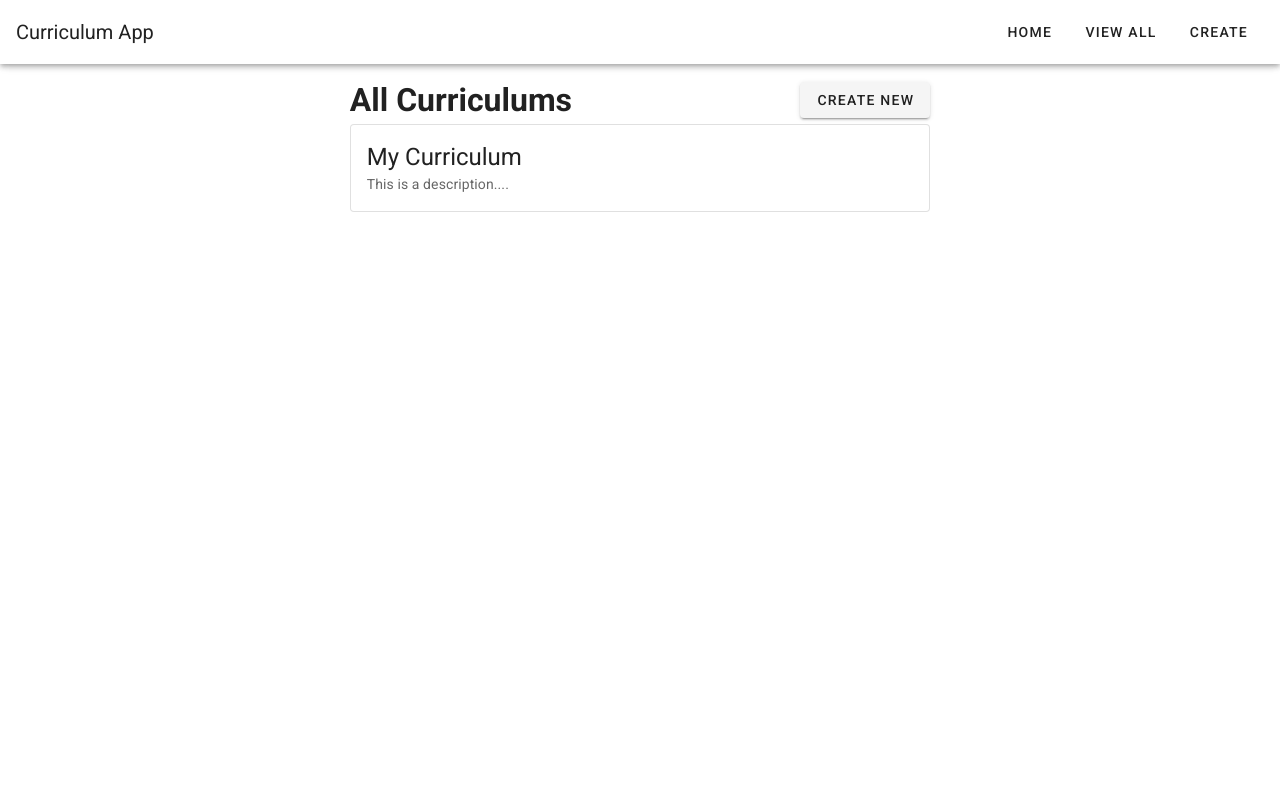
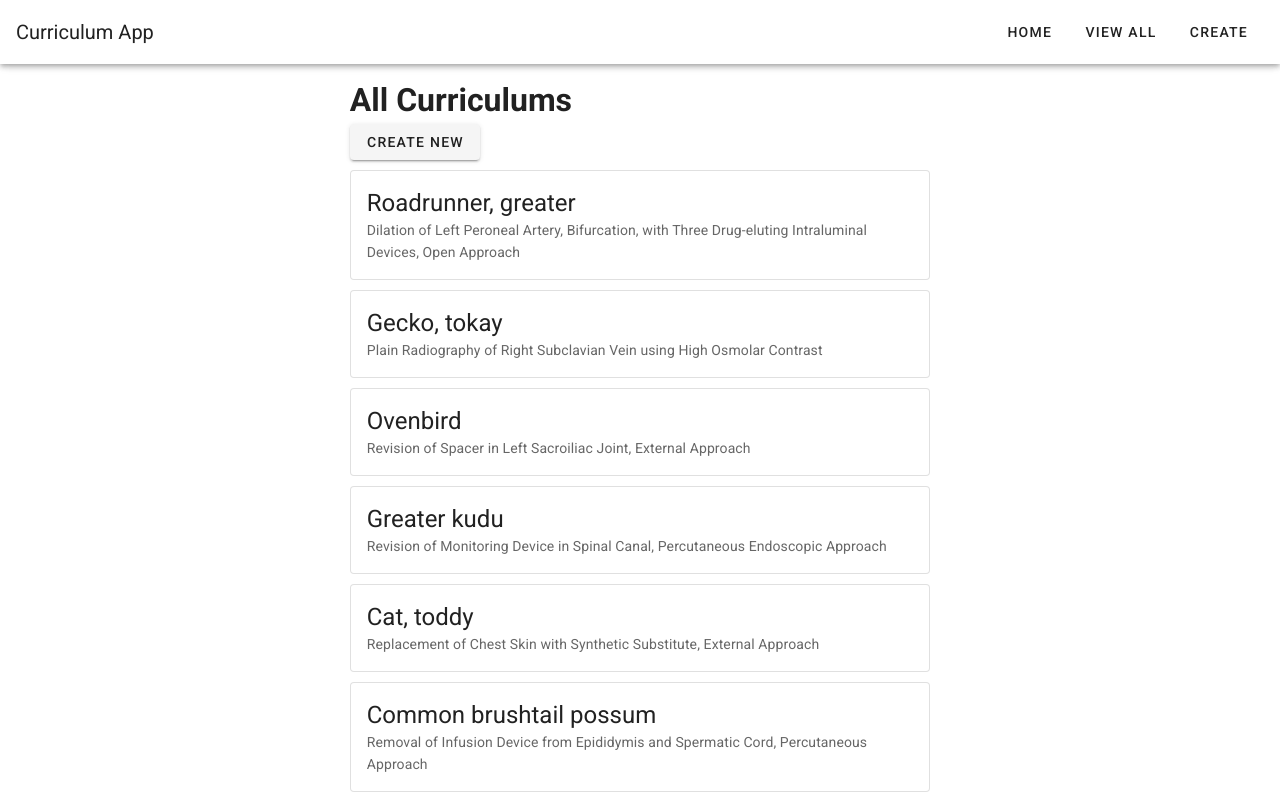
Before and after one commit to Ivan5/curriculum-app-vue-node, a Vue app in the folder curriculum-front/: page /#/curricula in a window 1280 px wide. Shown: the top 800 px of the page. Built offline with nearby package versions, Linux system fonts and the light colour scheme.

Commit message:
Display all curriculums from data file

```diff
--- a/curriculum-front/src/router/index.js
+++ b/curriculum-front/src/router/index.js
@@ -19,7 +19,7 @@ const routes = [
     component: DisplayCurricula
   },
   {
-    path: "/curriculum",
+    path: "/curricula/:id",
     name: "curriculum",
     component: DisplayCurriculum
   },
--- /dev/null
+++ b/curriculum-front/src/sass/components/_display-curricula.sass
@@ -0,0 +1,3 @@
+.display-curricula-page
+  .curriculum-card
+    margin: 10px 0
--- a/curriculum-front/src/sass/index.sass
+++ b/curriculum-front/src/sass/index.sass
@@ -2,4 +2,4 @@
 @import 'base/_general'
 @import 'components/home'
 @import 'components/upsert-curriculum'
-@import 'components/display-curriculum'
+@import 'components/display-curricula'
--- a/curriculum-front/src/views/DisplayCurricula.vue
+++ b/curriculum-front/src/views/DisplayCurricula.vue
@@ -1,5 +1,5 @@
 <template>
-  <v-row no-gutters class="home-page">
+  <v-row no-gutters class="display-curricula-page">
     <v-col md="6" offset-md="3" sm="8" offset-sm="2">
       <div class="page-header">
         <h1>All Curriculums</h1>
@@ -7,9 +7,14 @@
       </div>
 
       <div class="curricula-list">
-        <v-card outlined>
-          <v-card-title class="headline">My Curriculum</v-card-title>
-          <v-card-subtitle>This is a description....</v-card-subtitle>
+        <v-card
+          class="curriculum-card"
+          outlined
+          v-for="curriculum in curriculaData"
+          :key="curriculum.id"
+        >
+          <v-card-title class="headline">{{curriculum.name}}</v-card-title>
+          <v-card-subtitle>{{curriculum.description}}</v-card-subtitle>
         </v-card>
       </div>
     </v-col>
@@ -17,10 +22,15 @@
 </template>
 
 <script>
-// @ is an alias to /src
+import curriculaData from "@/data/curricula.js";
 
 export default {
-  name: "home",
-  components: {}
+  name: "DisplayCurricula",
+  data() {
+    return {
+      display: false,
+      curriculaData
+    };
+  }
 };
 </script>
```
Also changed, not shown: curriculum-front/src/sass/components/_display-curriculum.sass (deleted).
